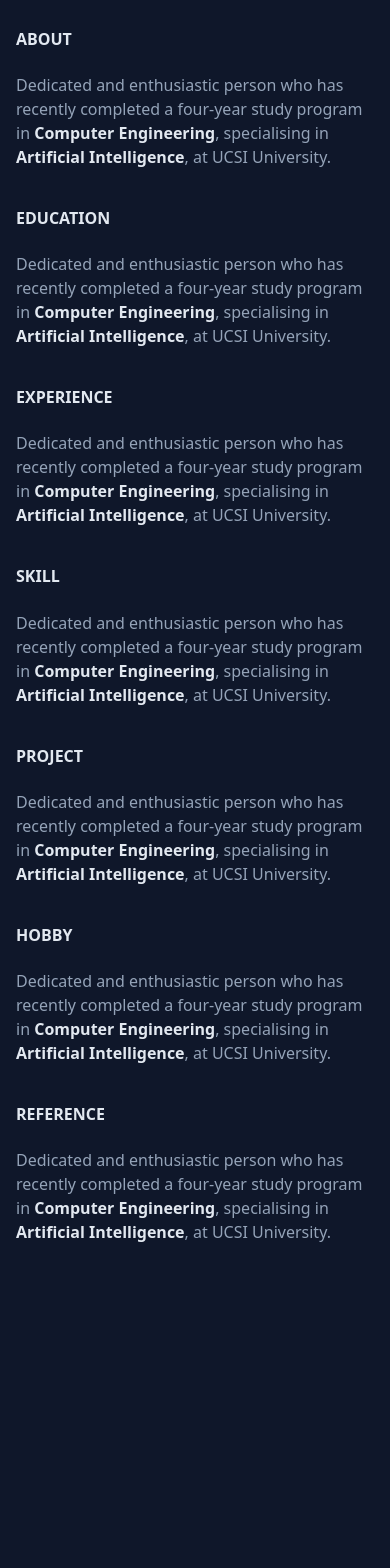
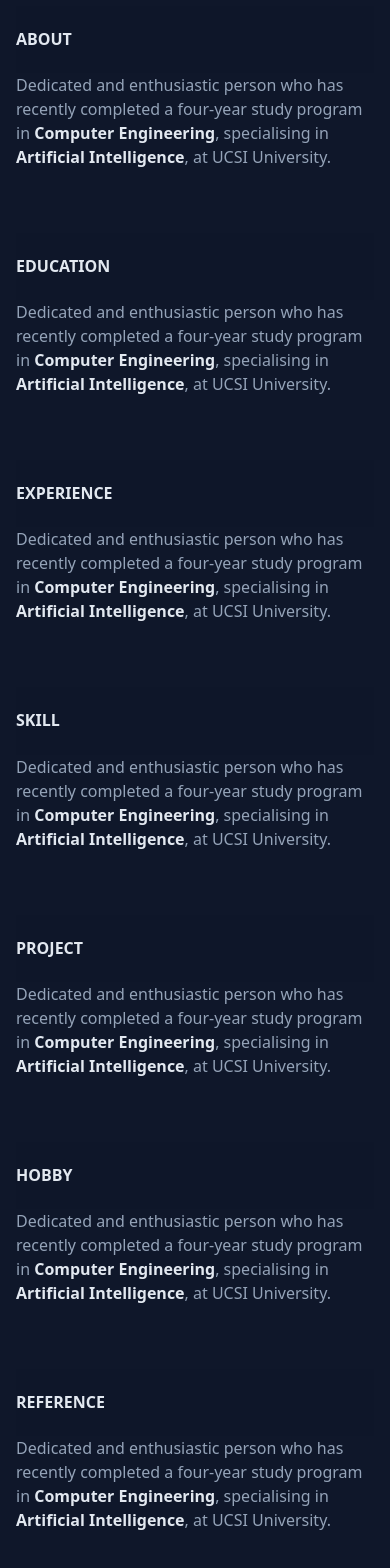
Before and after one commit to JasonTan526/hktan-resume, a Vue app: page / in a window 390 px wide. Shown: the part 426-1994 px from the top of the page. Before the commit the page ends 1830 px from the top, so only its background shows below. Built offline with nearby package versions, Linux system fonts and the light colour scheme.

Commit message:
Update Json File Data

```diff
--- a/src/assets/Detail/EducationDetail.json
+++ b/src/assets/Detail/EducationDetail.json
@@ -2,18 +2,30 @@
 	{
 		"CourseName": "Science Stream",
 		"SchoolName": "Sekolah Menengah Sri Omega",
+		"Description": {
+			"en": "English",
+			"zh": "中文"
+		},
 		"StartDate": "Jan 2013",
 		"EndDate": "Dec 2017"
 	},
 	{
 		"CourseName": "Science Stream A-level",
 		"SchoolName": "Crescendo International Collage",
+		"Description": {
+			"en": "English",
+			"zh": "中文"
+		},
 		"StartDate": "Jan 2018",
 		"EndDate": "June 2019"
 	},
 	{
 		"CourseName": "Bachelor in Computer Engineer (Major in artificial Intelligence)",
 		"SchoolName": "UCSI University",
+		"Description": {
+			"en": "English",
+			"zh": "中文"
+		},
 		"StartDate": "Jan 2020",
 		"EndDate": "Nov 2023"
 	}
--- a/src/assets/main.css
+++ b/src/assets/main.css
@@ -2,13 +2,17 @@
 
 body {
 	background-color: rgb(15 23 42) !important;
-	/* background: radial-gradient(600px at 561px 282px, rgba(29, 78, 216, 0.15), transparent 80%); */
 	overflow-x: hidden;
 }
 
 /* Background CSS */
 .bg-Normal {
 	background-color: rgba(15, 23, 42);
+}
+
+.bg-Normal-75-blur {
+	background-color: rgba(15, 23, 42, .75);
+	backdrop-filter: blur(8px);
 }
 
 /* Color CSS */
@@ -44,11 +48,6 @@ body {
 /* CSS after 992px */
 @media (min-width: 992px) {
 
-	/* Body */
-	body {
-		background: unset;
-	}
-
 	/* Height */
 	.h-lg-100 {
 		height: 100%;
--- a/src/views/homePage.vue
+++ b/src/views/homePage.vue
@@ -78,7 +78,6 @@
 								</div>
 							</div>
 
-
 							<div class="d-flex gap-3 mt-4">
 								<a href="https://github.com/JasonTan526" target="_blank">
 									<svg xmlns="http://www.w3.org/2000/svg" viewBox="0 0 16 16"
@@ -88,7 +87,6 @@
 										</path>
 									</svg>
 								</a>
-
 
 								<a href="https://www.linkedin.com/in/jason-heng-kern-tan-1271932a2/" target="_blank">
 									<svg xmlns="http://www.w3.org/2000/svg" viewBox="0 0 24 24"
@@ -108,14 +106,14 @@
 									</svg>
 								</a>
 							</div>
-
 						</div>
 					</div>
 				</div>
 			</div>
 
 			<div class="w-lg-48 py-10 ms-auto">
-				<h6 class=" text-uppercase color-Header fw-bold sticky-top mb-0 py-4 bg-Normal d-lg-none">
+				<div class="pb-5">
+					<h6 class=" text-uppercase color-Header fw-bold sticky-top mb-0 py-4 bg-Normal-75-blur d-lg-none">
 						about
 					</h6>
 
@@ -126,8 +124,10 @@
 						<b class="color-Header"> Artificial Intelligence</b>,
 						at UCSI University.
 					</p>
+				</div>
 
-				<h6 class="text-uppercase color-Header fw-bold sticky-top mb-0 py-4 bg-Normal d-lg-none">
+				<div class="pb-5">
+					<h6 class="text-uppercase color-Header fw-bold sticky-top mb-0 py-4 bg-Normal-75-blur d-lg-none">
 						education
 					</h6>
 
@@ -138,8 +138,10 @@
 						<b class="color-Header"> Artificial Intelligence</b>,
 						at UCSI University.
 					</p>
+				</div>
 
-				<h6 class="text-uppercase color-Header fw-bold sticky-top mb-0 py-4 bg-Normal d-lg-none">
+				<div class="pb-5">
+					<h6 class="text-uppercase color-Header fw-bold sticky-top mb-0 py-4 bg-Normal-75-blur d-lg-none">
 						experience
 					</h6>
 
@@ -150,8 +152,10 @@
 						<b class="color-Header"> Artificial Intelligence</b>,
 						at UCSI University.
 					</p>
+				</div>
 
-				<h6 class="text-uppercase color-Header fw-bold sticky-top mb-0 py-4 bg-Normal d-lg-none">
+				<div class="pb-5">
+					<h6 class="text-uppercase color-Header fw-bold sticky-top mb-0 py-4 bg-Normal-75-blur d-lg-none">
 						skill
 					</h6>
 
@@ -162,8 +166,10 @@
 						<b class="color-Header"> Artificial Intelligence</b>,
 						at UCSI University.
 					</p>
+				</div>
 
-				<h6 class="text-uppercase color-Header fw-bold sticky-top mb-0 py-4 bg-Normal d-lg-none">
+				<div class="pb-5">
+					<h6 class="text-uppercase color-Header fw-bold sticky-top mb-0 py-4 bg-Normal-75-blur d-lg-none">
 						project
 					</h6>
 
@@ -174,8 +180,10 @@
 						<b class="color-Header"> Artificial Intelligence</b>,
 						at UCSI University.
 					</p>
+				</div>
 
-				<h6 class="text-uppercase color-Header fw-bold sticky-top mb-0 py-4 bg-Normal d-lg-none">
+				<div class="pb-5">
+					<h6 class="text-uppercase color-Header fw-bold sticky-top mb-0 py-4 bg-Normal-75-blur d-lg-none">
 						hobby
 					</h6>
 
@@ -186,8 +194,10 @@
 						<b class="color-Header"> Artificial Intelligence</b>,
 						at UCSI University.
 					</p>
+				</div>
 
-				<h6 class="text-uppercase color-Header fw-bold sticky-top mb-0 py-4 bg-Normal d-lg-none">
+				<div class="pb-5">
+					<h6 class="text-uppercase color-Header fw-bold sticky-top mb-0 py-4 bg-Normal-75-blur d-lg-none">
 						reference
 					</h6>
 
@@ -201,11 +211,16 @@
 				</div>
 			</div>
 		</div>
+	</div>
 
 </template>
 
 <script>
-import JobDetail from '@/assets/Detail/JobDetail.json'
+import JobDetail from '@/assets/Detail/JobDetail.json';
+import EducationDetail from '@/assets/Detail/EducationDetail.json';
+import HobbyDetail from '@/assets/Detail/HobbyDetail.json';
+import SkillDetail from '@/assets/Detail/SkillDetail.json';
+import ReferenceDetail from '@/assets/Detail/ReferenceDetail.json';
 
 export default {
 	data() {
@@ -214,8 +229,18 @@ export default {
 			y: 0,
 			isZH: false,
 			activeItem: '',
-			JobDetail: JobDetail
+			JobDetail: JobDetail,
+			EducationDetail: EducationDetail,
+			HobbyDetail: HobbyDetail,
+			SkillDetail: SkillDetail,
+			ReferenceDetail: ReferenceDetail
 		};
+	},
+	created() {
+		// Reverse the arrays immediately after they are loaded
+		this.JobDetail = [...this.JobDetail].reverse();
+		this.EducationDetail = [...this.EducationDetail].reverse();
+		this.ReferenceDetail = [...this.ReferenceDetail].reverse();
 	},
 	methods: {
 		update(event) {
@@ -245,7 +270,6 @@ export default {
 	},
 	mounted() {
 		window.addEventListener('mousemove', this.update);
-		console.log(this.JobDetail)
 	},
 	beforeDestroy() {
 		window.removeEventListener('mousemove', this.update);
```
Lines whose indentation alone changed are shown as unchanged.
